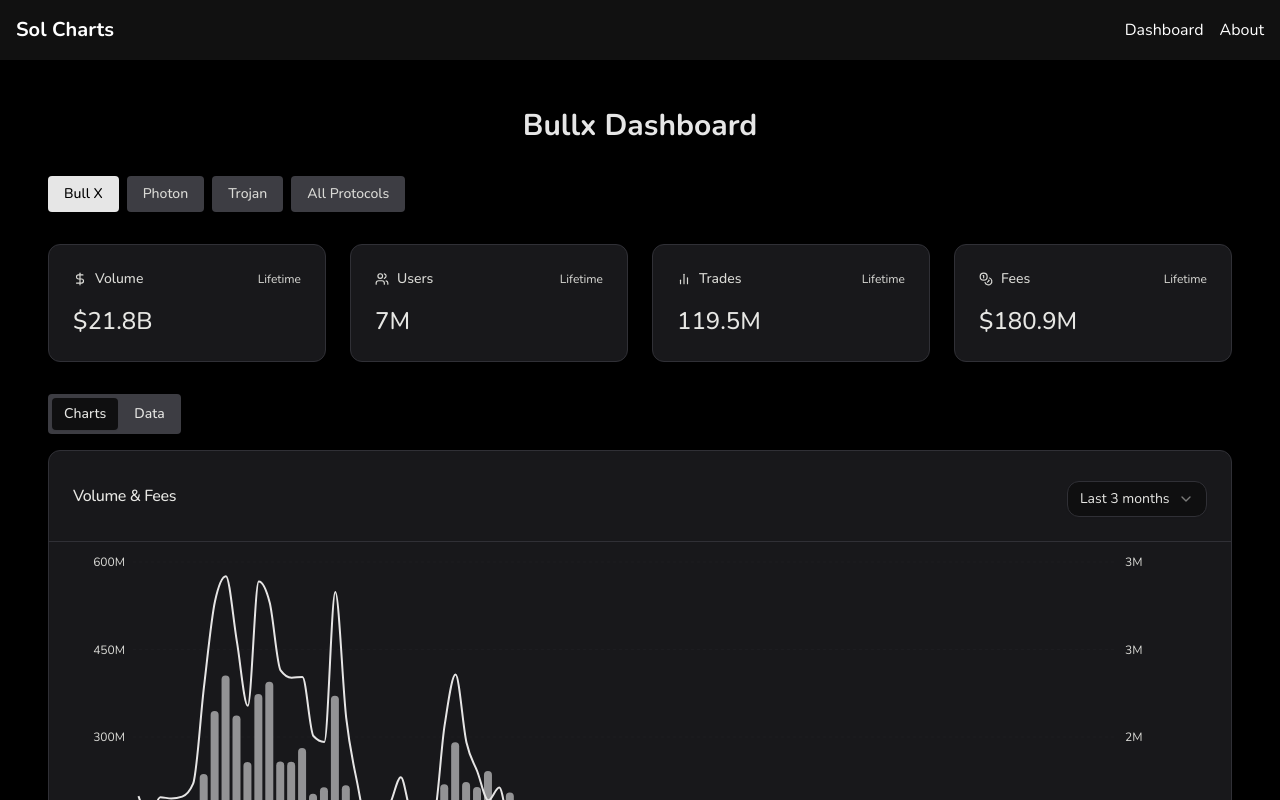
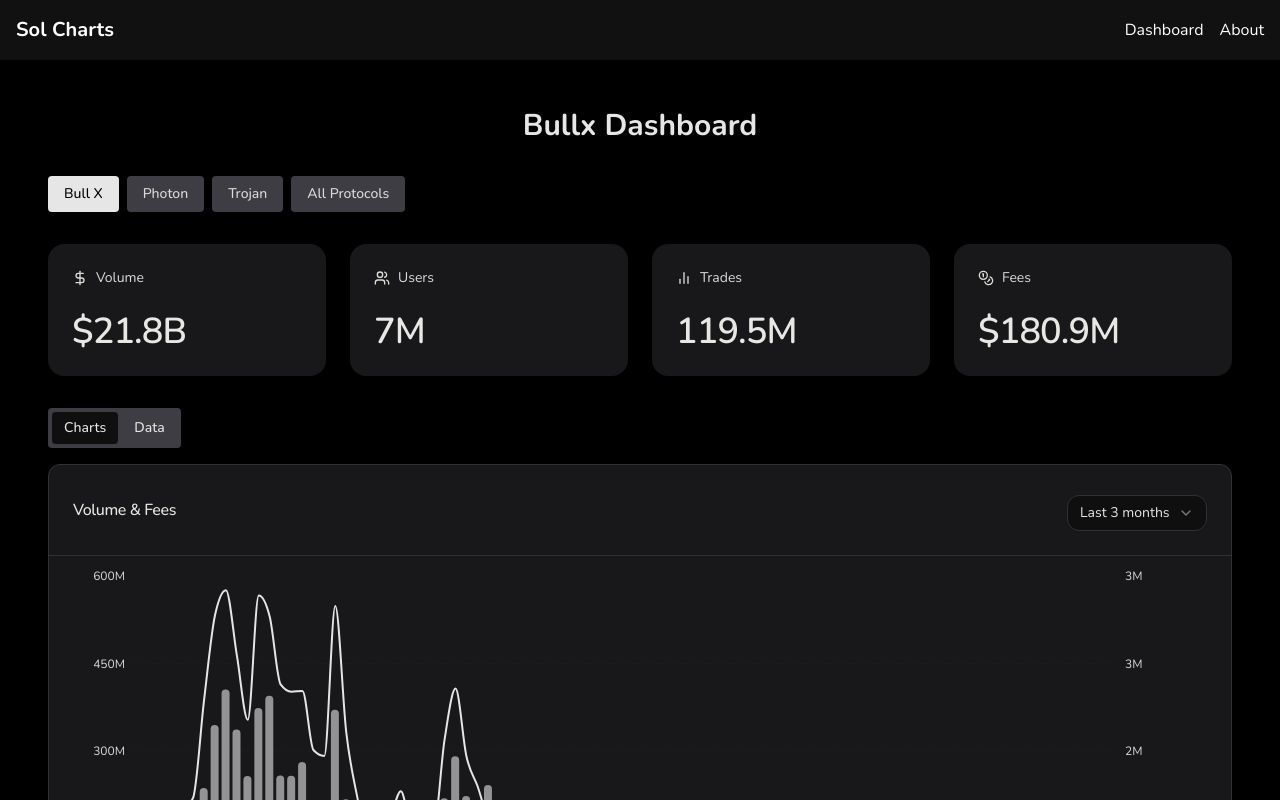
Before and after one commit to shadowbrypto/solana-dashboard, a React (Create React App) app: page / in a window 1280 px wide. Shown: the top 800 px of the page. Built offline with nearby package versions, Linux system fonts and the light colour scheme.

Commit message:
Redesign metric cards and enhance timeline chart gradient effects

```diff
--- a/src/App.tsx
+++ b/src/App.tsx
@@ -340,43 +340,39 @@ const MainContent = (): JSX.Element => {
       <div className="mb-8 grid grid-cols-1 gap-6 sm:grid-cols-2 lg:grid-cols-4">
         <MetricCard
           title="Volume"
-          icon={<DollarSignIcon size={14} />}
+          type="volume"
           value={new Intl.NumberFormat("en-US", {
             style: "currency",
             currency: "USD",
             notation: "compact",
             maximumFractionDigits: 1,
           }).format(latestData.total_volume_usd)}
-          duration="Lifetime"
         />
         <MetricCard
           title="Users"
-          icon={<UsersIcon size={14} />}
+          type="users"
           value={new Intl.NumberFormat("en-US", {
             notation: "compact",
             maximumFractionDigits: 1,
           }).format(latestData.daily_users)}
-          duration="Lifetime"
         />
         <MetricCard
           title="Trades"
-          icon={<BarChart2Icon size={14} />}
+          type="trades"
           value={new Intl.NumberFormat("en-US", {
             notation: "compact",
             maximumFractionDigits: 1,
           }).format(latestData.daily_trades)}
-          duration="Lifetime"
         />
         <MetricCard
           title="Fees"
-          icon={<CoinsIcon size={14} />}
+          type="fees"
           value={new Intl.NumberFormat("en-US", {
             style: "currency",
             currency: "USD",
             notation: "compact",
             maximumFractionDigits: 1,
           }).format(latestData.total_fees_usd)}
-          duration="Lifetime"
         />
       </div>
 
--- a/src/components/MetricCard.tsx
+++ b/src/components/MetricCard.tsx
@@ -1,5 +1,4 @@
-import { LucideIcon } from "lucide-react";
-import { Card, CardHeader, CardContent } from "@/components/ui/card";
+import { LucideIcon, TrendingDown, TrendingUp, Sparkles, Coins, Users, BarChart2, DollarSign } from "lucide-react";
 
 interface MetricCardProps {
   title: string;
@@ -7,6 +6,8 @@ interface MetricCardProps {
   percentageChange?: number;
   duration?: string;
   icon?: React.ReactNode;
+  description?: string;
+  type?: 'volume' | 'users' | 'trades' | 'fees';
 }
 
 export function MetricCard({
@@ -15,31 +16,66 @@ export function MetricCard({
   percentageChange,
   duration,
   icon,
+  description,
+  type = 'volume',
 }: MetricCardProps) {
   const isNegative = percentageChange && percentageChange < 0;
+  const TrendIcon = isNegative ? TrendingDown : TrendingUp;
+
+  const getIcon = () => {
+    switch (type) {
+      case 'volume':
+        return <DollarSign className="h-4 w-4 text-muted-foreground" />;
+      case 'users':
+        return <Users className="h-4 w-4 text-muted-foreground" />;
+      case 'trades':
+        return <BarChart2 className="h-4 w-4 text-muted-foreground" />;
+      case 'fees':
+        return <Coins className="h-4 w-4 text-muted-foreground" />;
+      default:
+        return <Sparkles className="h-4 w-4 text-muted-foreground" />;
+    }
+  };
 
   return (
-    <Card className="bg-card rounded-xl">
-      <CardHeader className="pb-0">
-        <div className="flex items-center justify-between">
-          <div className="flex items-center gap-2">
-            {icon && <div className="text-muted-foreground">{icon}</div>}
-            <div className="text-muted-foreground text-sm font-medium">{title}</div>
-          </div>
-          {duration && <div className="text-muted-foreground text-xs">{duration}</div>}
+    <div className="rounded-2xl bg-card p-6 shadow-sm">
+      <div className="flex justify-between items-start mb-6">
+        <div className="flex items-center gap-2">
+          {getIcon()}
+          <h3 className="text-muted-foreground text-sm">{title}</h3>
         </div>
-      </CardHeader>
-      <CardContent className="pt-4">
-        <div className="text-foreground text-2xl font-medium">{value}</div>
         {percentageChange && (
-          <div
-            className={`text-sm mt-1 ${isNegative ? "text-destructive" : "text-green-500"}`}
-          >
-            {isNegative ? "" : "+"}
-            {percentageChange.toFixed(2)}%
+          <div className="flex items-center gap-1 rounded-full bg-background/10 px-2 py-1">
+            <TrendIcon className="h-3 w-3" />
+            <span className="text-xs font-medium">
+              {isNegative ? "" : "+"}
+              {percentageChange.toFixed(1)}%
+            </span>
           </div>
         )}
-      </CardContent>
-    </Card>
+      </div>
+
+      <div className="space-y-4">
+        <div className="text-4xl font-semibold tracking-tight">
+          {value}
+        </div>
+
+        {(duration || description) && (
+          <div className="space-y-1">
+            {duration && (
+              <div className="flex items-center gap-2 text-sm font-medium">
+                {duration}
+                <TrendIcon className="h-4 w-4" />
+              </div>
+            )}
+            {description && (
+              <div className="text-muted-foreground text-sm">
+                {description}
+              </div>
+            )}
+          </div>
+        )}
+      </div>
+    </div>
   );
 }
--- a/src/components/TimelineChart.tsx
+++ b/src/components/TimelineChart.tsx
@@ -119,23 +119,30 @@ export function TimelineChart({
           <defs>
             {isMultiLine ? (
               Object.entries(multipleDataKeys || {}).map(([name, key], index) => (
-                <linearGradient key={key} id={`gradient-${key}`} x1="0" y1="0" x2="0" y2="1">
+                <linearGradient
+                  key={key}
+                  id={`gradient-${key}`}
+                  x1="0"
+                  y1="0"
+                  x2="0"
+                  y2="1"
+                >
                   <stop
-                    offset="0%"
+                    offset="5%"
                     stopColor={PALETTE_COLORS[index % PALETTE_COLORS.length].stroke}
-                    stopOpacity={0.2}
+                    stopOpacity={0.1}
                   />
                   <stop
-                    offset="100%"
+                    offset="95%"
                     stopColor={PALETTE_COLORS[index % PALETTE_COLORS.length].stroke}
-                    stopOpacity={0.05}
+                    stopOpacity={0}
                   />
                 </linearGradient>
               ))
             ) : (
               <linearGradient id="colorValue" x1="0" y1="0" x2="0" y2="1">
-                <stop offset="0%" stopColor={MIDNIGHT_THEME.stroke} stopOpacity={0.2} />
-                <stop offset="100%" stopColor={MIDNIGHT_THEME.stroke} stopOpacity={0.05} />
+                <stop offset="5%" stopColor={MIDNIGHT_THEME.stroke} stopOpacity={0.1} />
+                <stop offset="95%" stopColor={MIDNIGHT_THEME.stroke} stopOpacity={0} />
               </linearGradient>
             )}
           </defs>
@@ -249,9 +256,10 @@ export function TimelineChart({
               type="monotone"
               dataKey={dataKey}
               stroke={MIDNIGHT_THEME.stroke}
-              strokeWidth={1.5}
+              strokeWidth={2}
               dot={false}
               fill="url(#colorValue)"
+              fillOpacity={0.1}
             />
           )}
           {isMultiLine && (
--- /dev/null
+++ b/src/components/ui/badge.tsx
@@ -0,0 +1,35 @@
+import * as React from "react"
+import { cva, type VariantProps } from "class-variance-authority"
+import { cn } from "@/lib/utils"
+
+const badgeVariants = cva(
+  "inline-flex items-center rounded-md border px-2.5 py-0.5 text-xs font-semibold transition-colors focus:outline-none focus:ring-2 focus:ring-ring focus:ring-offset-2",
+  {
+    variants: {
+      variant: {
+        default:
+          "border-transparent bg-primary text-primary-foreground shadow hover:bg-primary/80",
+        secondary:
+          "border-transparent bg-secondary text-secondary-foreground hover:bg-secondary/80",
+        destructive:
+          "border-transparent bg-destructive text-destructive-foreground shadow hover:bg-destructive/80",
+        outline: "text-foreground",
+      },
+    },
+    defaultVariants: {
+      variant: "default",
+    },
+  }
+)
+
+export interface BadgeProps
+  extends React.HTMLAttributes<HTMLDivElement>,
+    VariantProps<typeof badgeVariants> {}
+
+function Badge({ className, variant, ...props }: BadgeProps) {
+  return (
+    <div className={cn(badgeVariants({ variant }), className)} {...props} />
+  )
+}
+
+export { Badge, badgeVariants }
--- a/src/components/ui/card.tsx
+++ b/src/components/ui/card.tsx
@@ -76,4 +76,16 @@ const CardFooter = React.forwardRef<
 ))
 CardFooter.displayName = "CardFooter"
 
-export { Card, CardHeader, CardFooter, CardTitle, CardDescription, CardContent }
+const CardAction = React.forwardRef<
+  HTMLDivElement,
+  React.HTMLAttributes<HTMLDivElement>
+>(({ className, ...props }, ref) => (
+  <div
+    ref={ref}
+    className={cn("flex items-center", className)}
+    {...props}
+  />
+))
+CardAction.displayName = "CardAction"
+
+export { Card, CardHeader, CardFooter, CardTitle, CardDescription, CardContent, CardAction }
```
